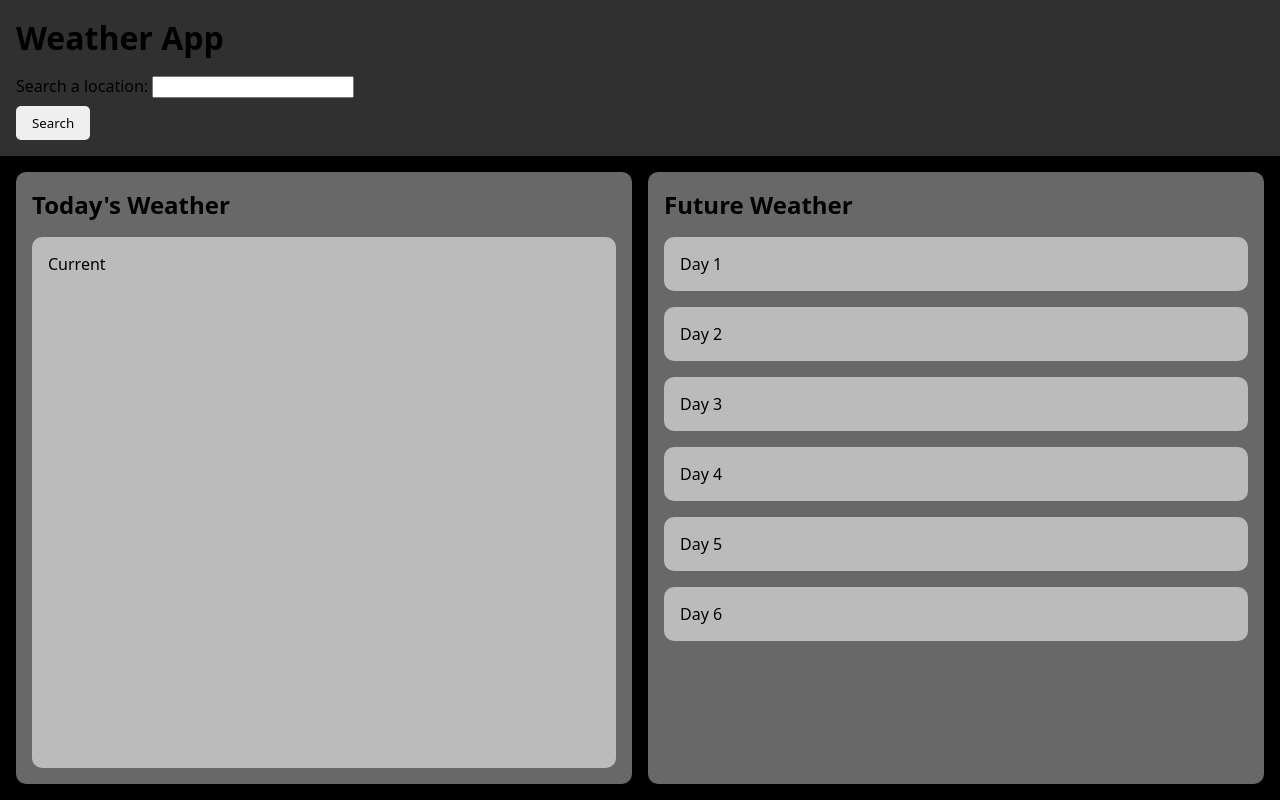
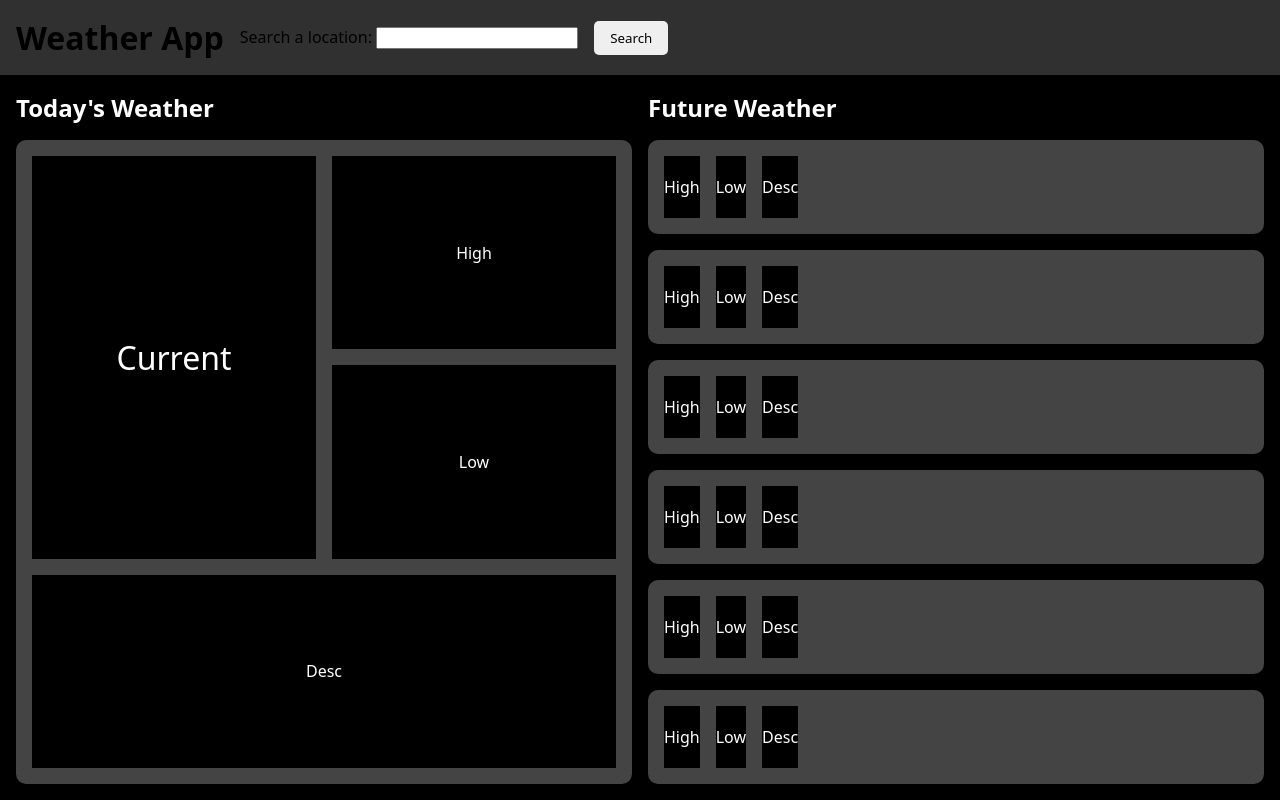
Before and after one commit to keyfeula/weather-app, a website built with webpack: page src/template.html in a window 1280 px wide. Built offline with nearby package versions, Linux system fonts and the light colour scheme.

Commit message:
Add grid layout for current weather and flex layouts for future weather, update display weather function to show current, high, low, and description for weather

```diff
--- a/src/index.js
+++ b/src/index.js
@@ -27,9 +27,11 @@ function storeData(json) {
         let currentDay = json.days[i];
         console.log("current" + currentDay.tempmax);
         const day = {
+            currentTemp: currentDay.temp,
             maxTemp: currentDay.tempmax,
             minTemp: currentDay.tempmin,
-            desc: currentDay.description
+            desc: currentDay.description,
+            date: currentDay.datetime
         };
         days.push(day);
     }
@@ -37,7 +39,17 @@ function storeData(json) {
 
 function displayWeather() {
     for (let i = 0; i < weatherCards.length; i++) {
-        weatherCards[i].textContent = days[i].maxTemp;
+        if (i === 0) {
+            weatherCards[i].children[0].textContent = days[i].currentTemp;
+            weatherCards[i].children[1].textContent = days[i].maxTemp;
+            weatherCards[i].children[2].textContent = days[i].minTemp;
+            weatherCards[i].children[3].textContent = days[i].desc;
+        }
+        else {
+            weatherCards[i].children[0].textContent = days[i].maxTemp;
+            weatherCards[i].children[1].textContent = days[i].minTemp;
+            weatherCards[i].children[2].textContent = days[i].desc;
+        }
     }
 }
 
--- a/src/style.css
+++ b/src/style.css
@@ -8,7 +8,7 @@
 html {
     font-family: system-ui, sans-serif;
     --bg-color: #3475ca;
-    --card-bg-color: #bbbbbb;
+    --card-bg-color: #444444;
 }
 
 body {
@@ -20,14 +20,10 @@ body {
 header {
     background: #303030;
     padding: 1rem;
-}
-
-header h1 {
-    margin-bottom: 1rem;
-}
-
-.search-container {
-    margin-bottom: 0.5rem;
+    display: flex;
+    align-items: center;
+    gap: 1rem;
+    white-space: nowrap;
 }
 
 .search-btn {
@@ -45,8 +41,8 @@ main {
 }
 
 main > div {
-    background: #686868;
-    padding: 1rem;
+    background: #000000;
+    color: #ffffff;
     border-radius: 10px;
     width: 50%;
     display: flex;
@@ -54,12 +50,37 @@ main > div {
     gap: 1rem;
 }
 
-.current-container > div {
-    flex-grow: 1;
+.current {
+    display: grid;
+    grid-template-rows: 1fr 1fr 1fr;
+    grid-template-columns: 1fr 1fr;
+    gap: 1rem;
+}
+
+.current .current-temp {
+    grid-area: 1 / 1 / 3 / 2;
+    font-size: 2rem;
+}
+
+.current .description {
+    grid-area: 3 / 1 / 4 / 3;
 }
 
 .weather-card {
     background: var(--card-bg-color);
     border-radius: 10px;
     padding: 1rem;
+    flex-grow: 1;
 }
+
+.day {
+    display: flex;
+    gap: 1rem;
+}
+
+.weather-card > div {
+    background: #000000;
+    display: flex;
+    justify-content: center;
+    align-items: center;
+}
--- a/src/template.html
+++ b/src/template.html
@@ -17,17 +17,44 @@
             <div class="current-container">
                 <h2>Today's Weather</h2>
                 <div class="current weather-card">
-                    Current
+                    <div class="current-temp">Current</div>
+                    <div class="high-temp">High</div>
+                    <div class="low-temp">Low</div>
+                    <div class="description">Desc</div>
                 </div>
             </div>
             <div class="forecast-container">
                 <h2>Future Weather</h2>
-                <div class="day weather-card">Day 1</div>
-                <div class="day weather-card">Day 2</div>
-                <div class="day weather-card">Day 3</div>
-                <div class="day weather-card">Day 4</div>
-                <div class="day weather-card">Day 5</div>
-                <div class="day weather-card">Day 6</div>
+                <div class="day weather-card">
+                    <div class="high-temp">High</div>
+                    <div class="low-temp">Low</div>
+                    <div class="description">Desc</div>
+                </div>
+                <div class="day weather-card">
+                    <div class="high-temp">High</div>
+                    <div class="low-temp">Low</div>
+                    <div class="description">Desc</div>
+                </div>
+                <div class="day weather-card">
+                    <div class="high-temp">High</div>
+                    <div class="low-temp">Low</div>
+                    <div class="description">Desc</div>
+                </div>
+                <div class="day weather-card">
+                    <div class="high-temp">High</div>
+                    <div class="low-temp">Low</div>
+                    <div class="description">Desc</div>
+                </div>
+                <div class="day weather-card">
+                    <div class="high-temp">High</div>
+                    <div class="low-temp">Low</div>
+                    <div class="description">Desc</div>
+                </div>
+                <div class="day weather-card">
+                    <div class="high-temp">High</div>
+                    <div class="low-temp">Low</div>
+                    <div class="description">Desc</div>
+                </div>
             </div>
         </main>
     </body>
```
